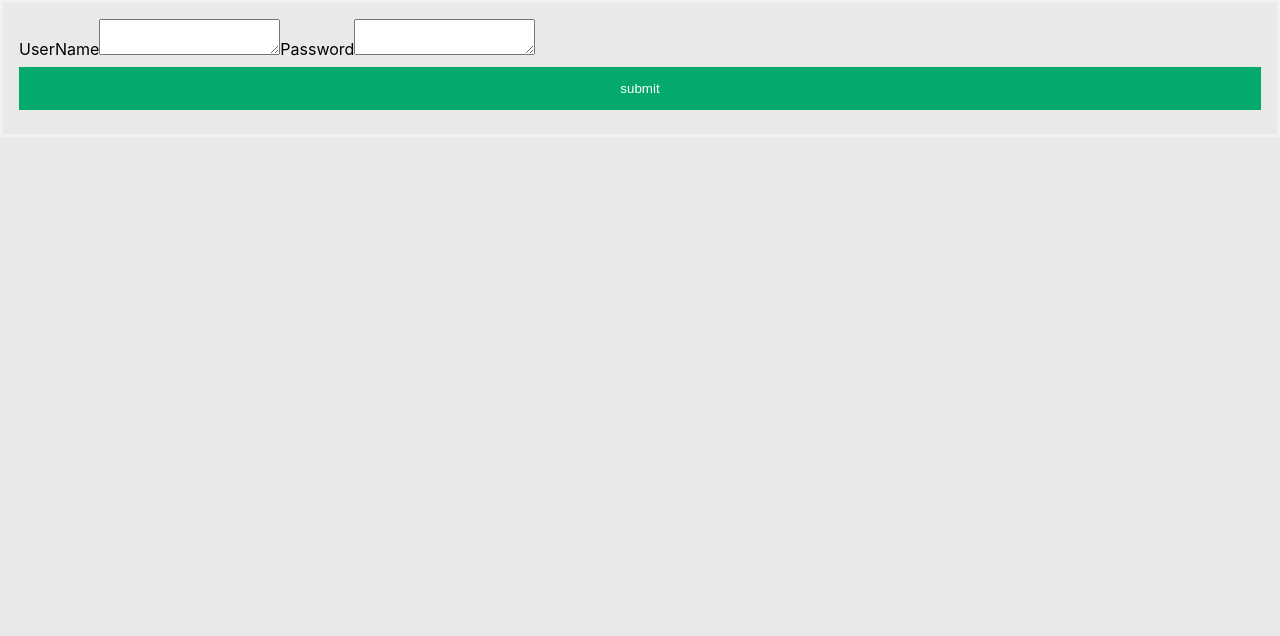
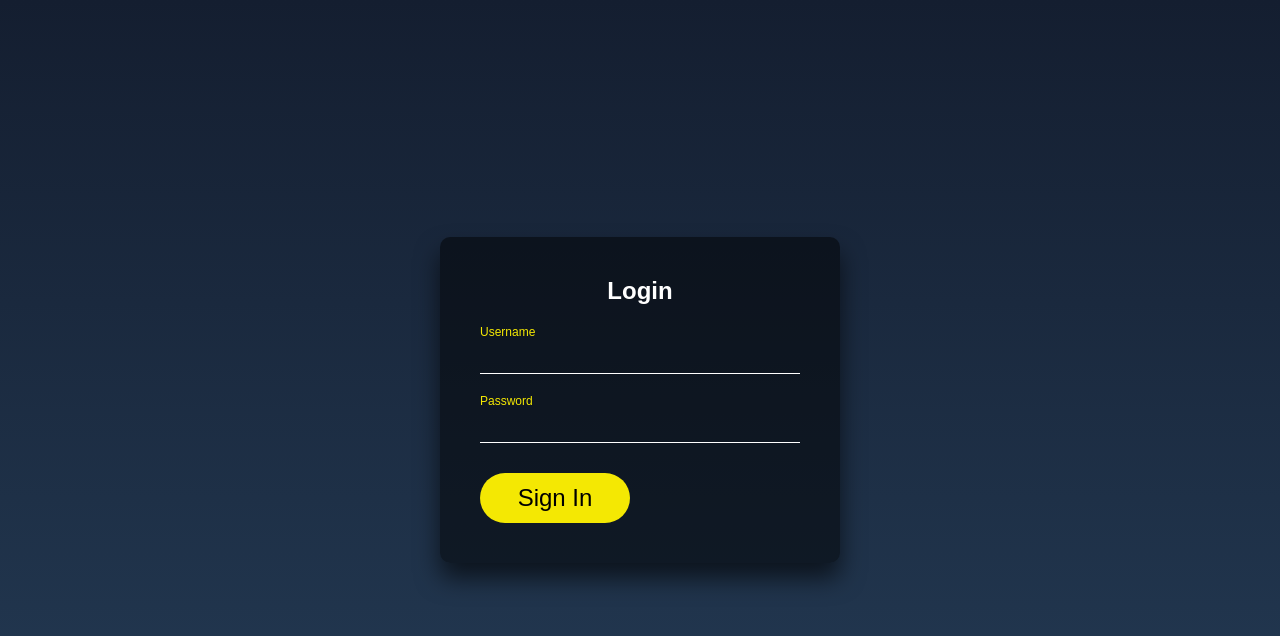
Before and after one commit to Matthew-Graves-Git/ou_resource_manager, a React (Create React App) app: page / in a window 1280 px wide. Shown: the top 636 px of the page. Built offline with nearby package versions, Linux system fonts and the light colour scheme.

Commit message:
quailty changes to pages

```diff
--- a/public/index.html
+++ b/public/index.html
@@ -2,7 +2,7 @@
 <html lang="en">
   <head>
     <meta charset="utf-8" />
-    <link rel="icon" href="%PUBLIC_URL%/favicon.ico" />
+    <link rel="icon" href="%PUBLIC_URL%/letter-r.png" />
     <meta name="viewport" content="width=device-width, initial-scale=1" />
     <meta name="theme-color" content="#000000" />
     <meta
@@ -24,7 +24,7 @@
       work correctly both with client-side routing and a non-root public URL.
       Learn how to configure a non-root public URL by running `npm run build`.
     -->
-    <title>React App</title>
+    <title>Resourcify</title>
   </head>
   <body>
     <noscript>You need to enable JavaScript to run this app.</noscript>
--- a/src/Components/css/style.css
+++ b/src/Components/css/style.css
@@ -4,7 +4,6 @@
   #f7eda3 yellow
   #1f1e14 black font
 */
-
 
 
 .Container{
@@ -23,7 +22,7 @@
 .hole{display: flex;
 flex-wrap: wrap;
 width: max(500px,55vw);
-row-gap: 15px;
+row-gap: 10px;
 
 }
 
--- a/src/Pages/Home.js
+++ b/src/Pages/Home.js
@@ -1,4 +1,4 @@
-import React, { useState, useEffect } from 'react';
+import React from 'react';
 import '../Components/css/style.css';
 import DisplayCard from '../Components/DisplayCard';
 import ItemDescriptionCard from '../Components/ItemDescriptionCard';
--- a/src/Pages/Login.js
+++ b/src/Pages/Login.js
@@ -8,6 +8,7 @@
     const [username, setusername] = useState("");
     const [password, setpassword] = useState("");
     const [loggedIn, setloggedIn] = useState(false);
+    const [error, seterror] = useState(null);
     const Auth = useContext(AuthContext);
     const navigate = useNavigate();
     const handleSubmit = async (e) => {
@@ -20,32 +21,36 @@
             const user = { id, name, role, authdata };
             Auth.userLogin(user);
             setloggedIn(true);
+            document.body.style.background = "#e9e9e9"
             navigate("/Home")
           })
-          .catch(error => {
+          .catch((e) => {
+            seterror(e);
             console.log(error);
           })
       }
+    const revealErr = () =>{
+      return <p>Bad Credentials, Try Again</p>
+    }
+    return (
+      <>
 
-    return (
-
-      <form onSubmit={handleSubmit}>
-        <div className="container">
-        <label>
-          UserName
-          <textarea value={username} onChange={(e) => {setusername(e.target.value)}} />
-        </label>
-        <label>
-          Password
-          <textarea value={password} onChange={(e) => {setpassword(e.target.value)}} />
-        </label>
-        <button type="submit">submit</button>
-        </div>
-      </form>
-        // <>
-        // <button onClick={handleSubmit}>Login</button>
-        // </>
-
+        <div className="login-box">
+        <h2>Login</h2>
+        {error && revealErr()}
+        <form onSubmit={handleSubmit}>
+          <div className="user-box">
+            <input type="text" value={username} onChange={(e) => {setusername(e.target.value)}}/>
+            <label>Username</label>
+          </div>
+          <div className="user-box">
+            <input type="password" value={password} onChange={(e) => {setpassword(e.target.value)}}/>
+            <label>Password</label>
+          </div>
+          <button type="submit" className="button">Sign In</button>
+        </form>
+      </div>
+      </>
 
     );
 }
--- a/src/Pages/login.css
+++ b/src/Pages/login.css
@@ -1,70 +1,206 @@
-form {
-    border: 3px solid #f1f1f1;
+html {
+  height: 100%;
+}
+body {
+  margin:0;
+  padding:0;
+  font-family: sans-serif;
+  background: linear-gradient(#141e30, #243b55);
 }
 
-  /* Full-width inputs */
-  input[type=text], input[type=password] {
-    width: 100%;
-    padding: 12px 20px;
-    margin: 8px 0;
-    display: inline-block;
-    border: 1px solid #ccc;
+.login-box {
+  position: absolute;
+  top: 50%;
+  left: 50%;
+  width: 400px;
+  padding: 40px;
+  transform: translate(-50%, -50%);
+  background: rgba(0,0,0,.5);
   box-sizing: border-box;
+  box-shadow: 0 15px 25px rgba(0,0,0,.6);
+  border-radius: 10px;
 }
 
-  /* Set a style for all buttons */
-  button {
-    background-color: #04AA6D;
-    color: white;
-    padding: 14px 20px;
-    margin: 8px 0;
-    border: none;
-    cursor: pointer;
-    width: 100%;
+.login-box h2 {
+  margin: 0 0 30px;
+  padding: 0;
+  color: #fff;
+  text-align: center;
 }
 
-  /* Add a hover effect for buttons */
-  button:hover {
-    opacity: 0.8;
+.login-box .user-box {
+  position: relative;
 }
 
-  /* Extra style for the cancel button (red) */
-  .cancelbtn {
-    width: auto;
-    padding: 10px 18px;
-    background-color: #f44336;
+.login-box .user-box input {
+  width: 100%;
+  padding: 10px 0;
+  font-size: 16px;
+  color: #fff;
+  margin-bottom: 30px;
+  border: none;
+  border-bottom: 1px solid #fff;
+  outline: none;
+  background: transparent;
+}
+.login-box .user-box label {
+  position: absolute;
+  top:0;
+  left: 0;
+  padding: 10px 0;
+  font-size: 16px;
+  color: #fff;
+  pointer-events: none;
+  transition: .5s;
 }
 
-  /* Center the avatar image inside this container */
-  .imgcontainer {
-    text-align: center;
-    margin: 24px 0 12px 0;
+.login-box .user-box input:focus ~ label,
+.login-box .user-box input:valid ~ label {
+  top: -20px;
+  left: 0;
+  color: #f4e803;
+  font-size: 12px;
 }
 
-  /* Avatar image */
-  img.avatar {
-    width: 40%;
-    border-radius: 50%;
+.login-box form a {
+  position: relative;
+  display: inline-block;
+  padding: 10px 20px;
+  color: #03e9f4;
+  font-size: 16px;
+  text-decoration: none;
+  text-transform: uppercase;
+  overflow: hidden;
+  transition: .5s;
+  margin-top: 40px;
+  letter-spacing: 4px
 }
 
-  /* Add padding to containers */
-  .container {
-    padding: 16px;
+.login-box a:hover {
+  background: #03e9f4;
+  color: #fff;
+  border-radius: 5px;
+  box-shadow: 0 0 5px #03e9f4,
+              0 0 25px #03e9f4,
+              0 0 50px #03e9f4,
+              0 0 100px #03e9f4;
 }
 
-  /* The "Forgot password" text */
-  span.psw {
-    float: right;
-    padding-top: 16px;
+.login-box a span {
+  position: absolute;
+  display: block;
 }
 
-  /* Change styles for span and cancel button on extra small screens */
-  @media screen and (max-width: 300px) {
-    span.psw {
-      display: block;
-      float: none;
+.login-box a span:nth-child(1) {
+  top: 0;
+  left: -100%;
+  width: 100%;
+  height: 2px;
+  background: linear-gradient(90deg, transparent, #03e9f4);
+  animation: btn-anim1 1s linear infinite;
 }
-    .cancelbtn {
-      width: 100%;
+
+@keyframes btn-anim1 {
+  0% {
+    left: -100%;
+  }
+  50%,100% {
+    left: 100%;
   }
 }
+.login-box p{
+  color: red;
+}
+
+.login-box a span:nth-child(2) {
+  top: -100%;
+  right: 0;
+  width: 2px;
+  height: 100%;
+  background: linear-gradient(180deg, transparent, #03e9f4);
+  animation: btn-anim2 1s linear infinite;
+  animation-delay: .25s
+}
+
+@keyframes btn-anim2 {
+  0% {
+    top: -100%;
+  }
+  50%,100% {
+    top: 100%;
+  }
+}
+
+.login-box a span:nth-child(3) {
+  bottom: 0;
+  right: -100%;
+  width: 100%;
+  height: 2px;
+  background: linear-gradient(270deg, transparent, #03e9f4);
+  animation: btn-anim3 1s linear infinite;
+  animation-delay: .5s
+}
+
+@keyframes btn-anim3 {
+  0% {
+    right: -100%;
+  }
+  50%,100% {
+    right: 100%;
+  }
+}
+
+.login-box a span:nth-child(4) {
+  bottom: -100%;
+  left: 0;
+  width: 2px;
+  height: 100%;
+  background: linear-gradient(360deg, transparent, #03e9f4);
+  animation: btn-anim4 1s linear infinite;
+  animation-delay: .75s
+}
+
+@keyframes btn-anim4 {
+  0% {
+    bottom: -100%;
+  }
+  50%,100% {
+    bottom: 100%;
+ }
+}
+
+.button {
+  position: relative;
+  background-color: #f4e803;
+  border: none;
+  font-size: 24px;
+  color: black;
+  padding: 5px;
+  width: 150px;
+  height: 50px;
+  border-radius: 62.5rem;
+  text-align: center;
+  transition-duration: 0.4s;
+  text-decoration: none;
+  overflow: hidden;
+  cursor: pointer;
+}
+
+.button:after {
+  content: "";
+  background: #fffbe0;
+  display: block;
+  position: absolute;
+  padding-top: 300%;
+  padding-left: 350%;
+  margin-left: -20px !important;
+  opacity: 0;
+  transition: all 0.7s
+}
+
+.button:active:after {
+  padding: 0;
+  margin: 0;
+  opacity: 1;
+  transition: 0s
+}
```
Also changed, not shown: public/letter-r.png (added). Lines whose indentation alone changed are shown as unchanged.
